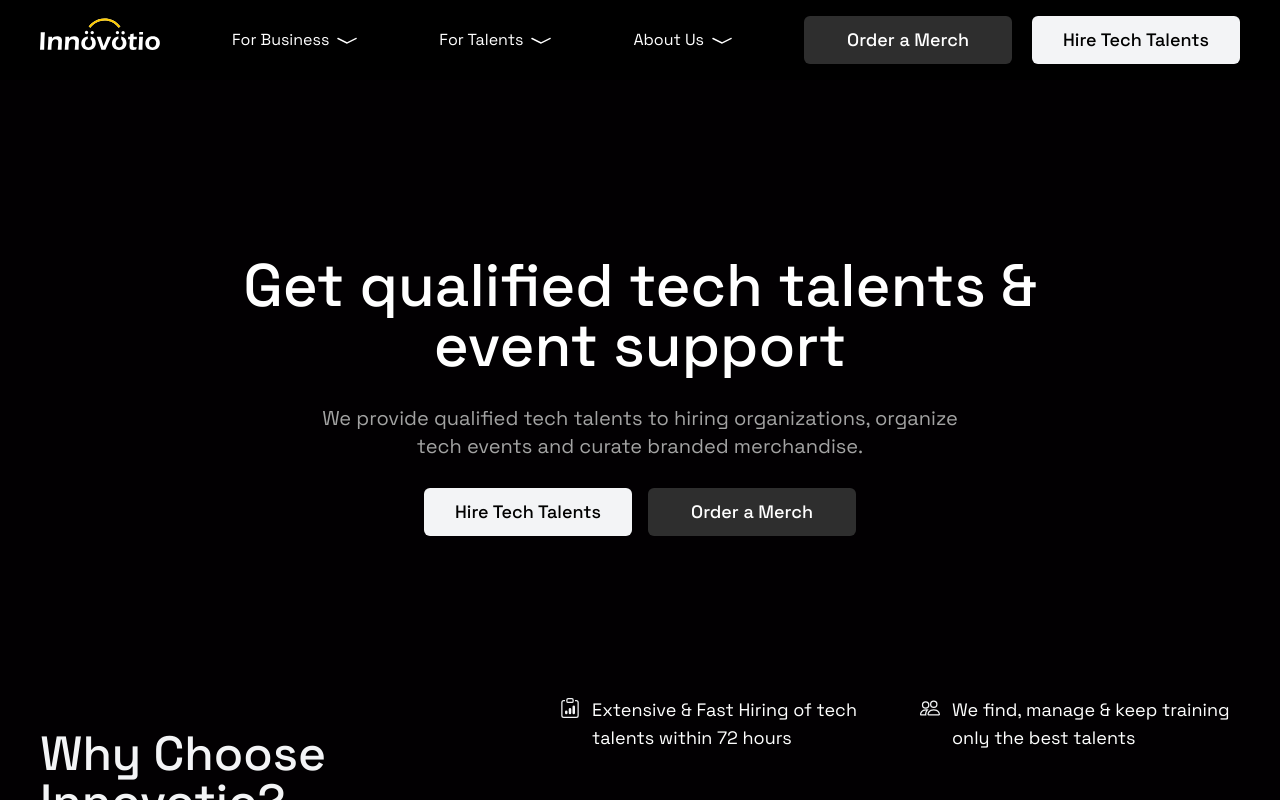
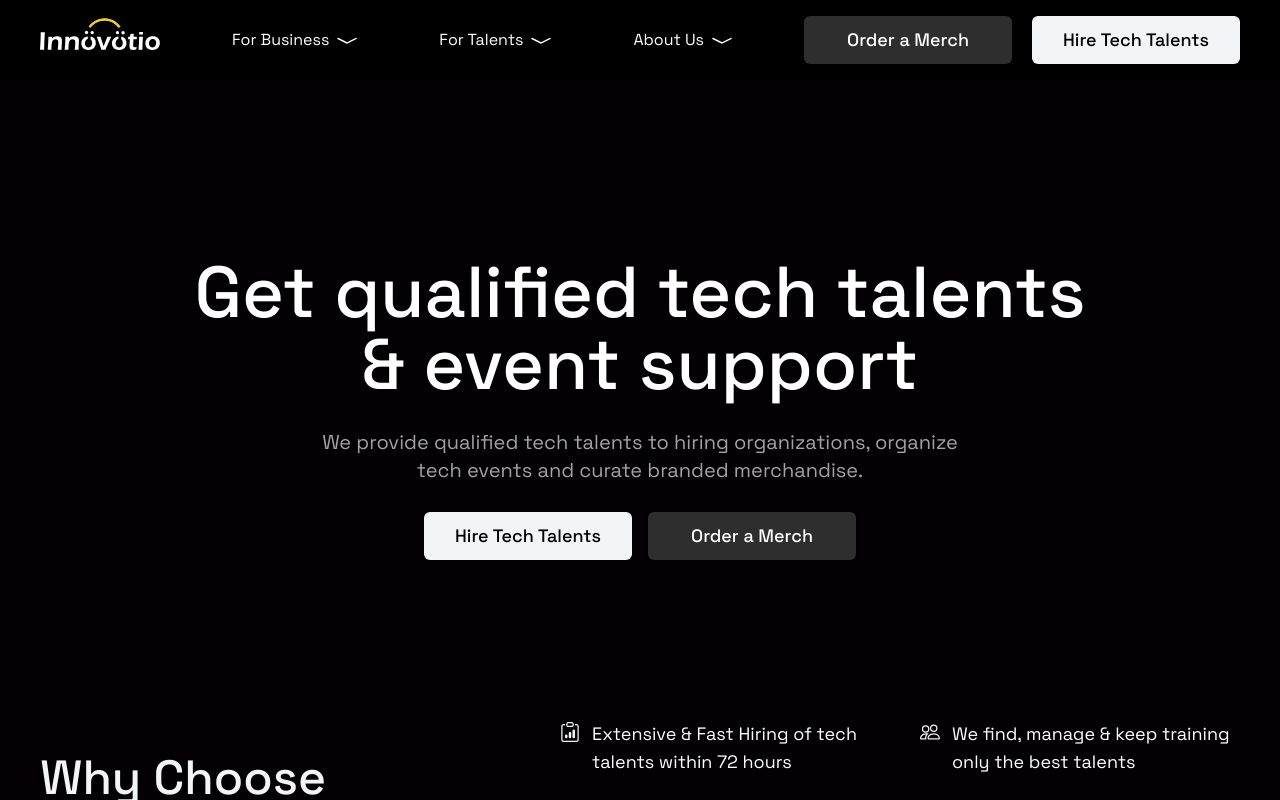
Before and after one commit to Innovotio/Innovotio-Website, a Next.js app: page / in a window 1280 px wide. Shown: the top 800 px of the page. Built offline with nearby package versions, Linux system fonts and the light colour scheme.

Commit message:
fix: All layout corrections made

```diff
--- a/src/components/Header/Header.js
+++ b/src/components/Header/Header.js
@@ -11,7 +11,7 @@ const Header = () => {
             className="flex justify-center items-center px-4 flex-col text-center w-full"
             data-aos="fade-up"
           >
-            <h1 className="md:text-6xl text-4xl lg:max-w-4xl max-w-2xl leading-10 font-medium text-white">
+            <h1 className="md:text-6xl lg:text-7xl text-4xl lg:max-w-4xl max-w-2xl leading-10 font-medium text-white">
               Get qualified tech talents & event support
             </h1>
             <p className=" md:text-xl max-w-md md:max-w-2xl leading-7 text-base px-4 lg:font-normal py-7 text-headerGrey">
```
